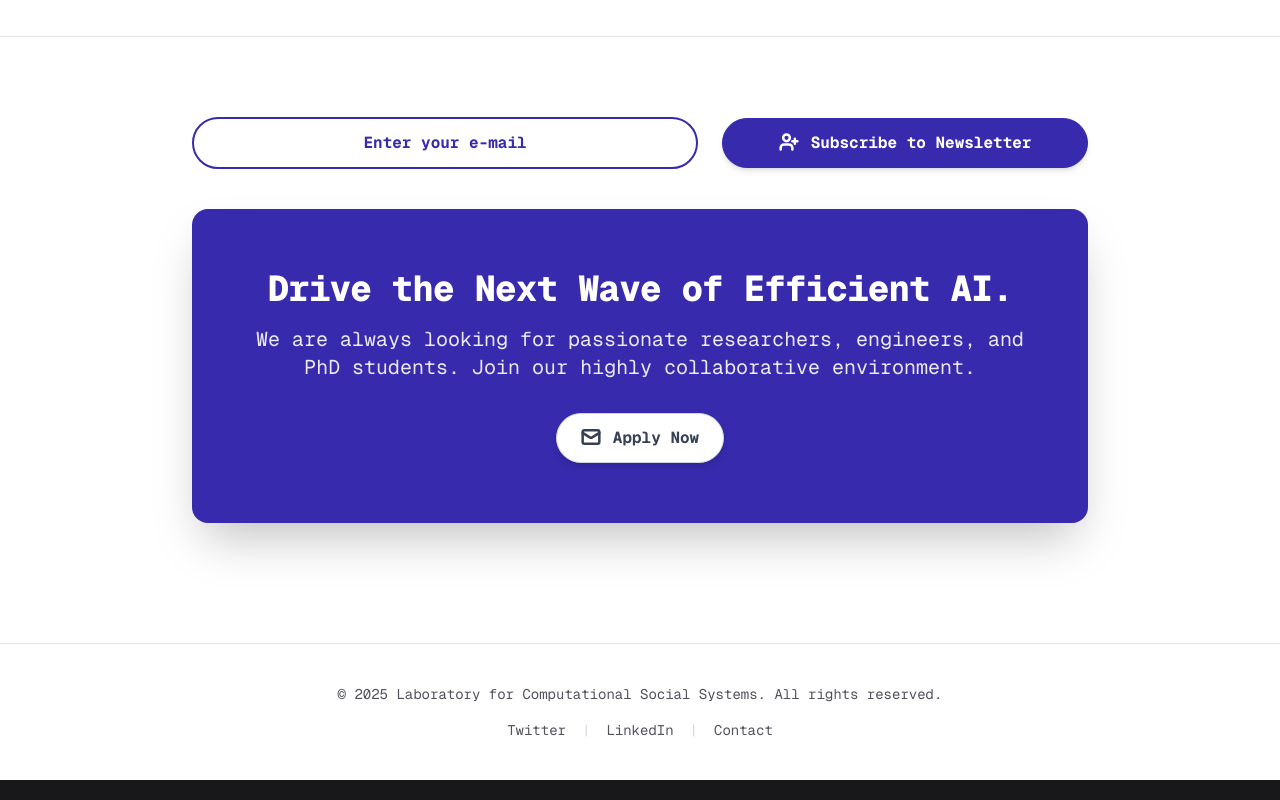
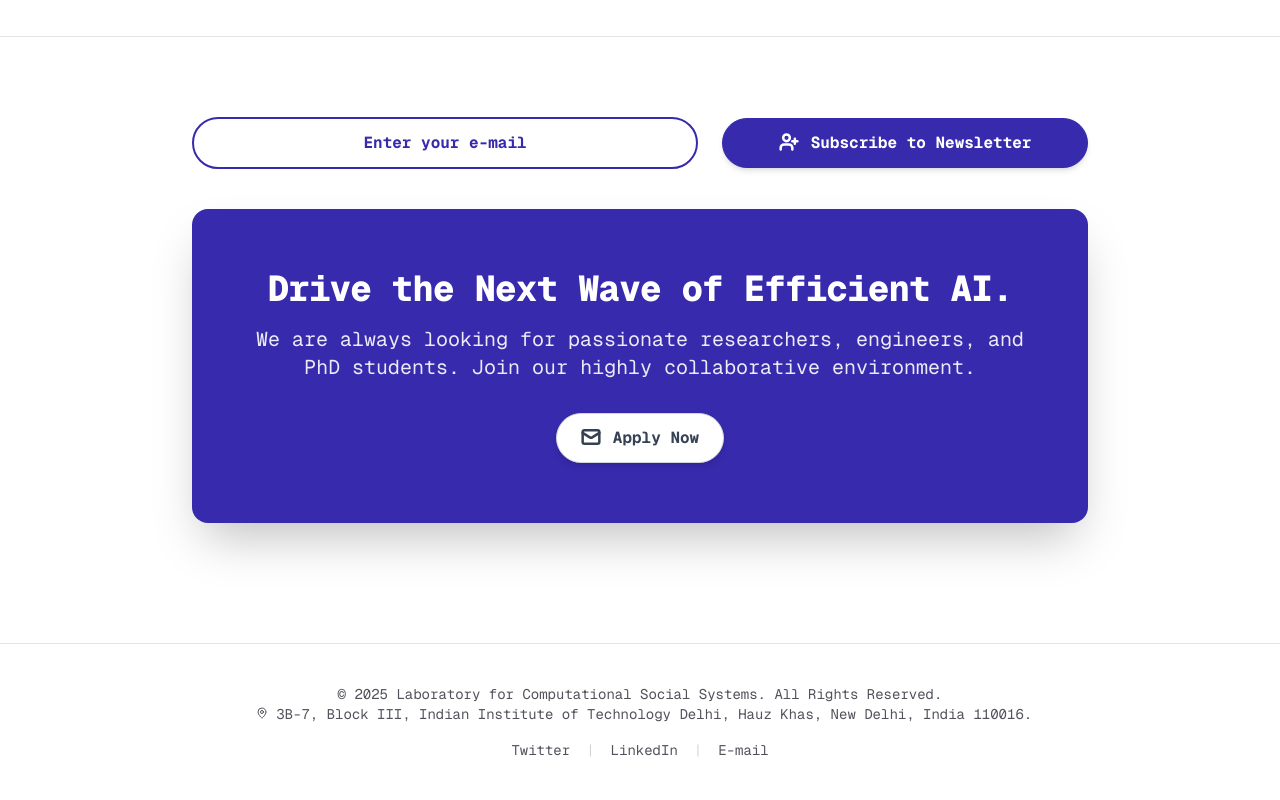
Before and after one commit to sudiptog81/efficient-llms, a Next.js app: page / in a window 1280 px wide. Shown: the part 3201-4001 px from the top of the page. Built offline with nearby package versions, Linux system fonts and the light colour scheme.

Commit message:
add address

```diff
--- a/src/components/Footer.js
+++ b/src/components/Footer.js
@@ -1,3 +1,4 @@
+import { MapPin } from "lucide-react";
 import Link from "next/link";
 
 export default function Footer() {
@@ -5,14 +6,15 @@ export default function Footer() {
     <footer className="w-full border-t border-zinc-200 dark:border-gray-800 py-10 mt-20 text-center text-sm text-zinc-600 dark:text-zinc-400">
       <div className="max-w-7xl mx-auto px-4 sm:px-6 lg:px-8">
         <p>
-          &copy; {new Date().getFullYear()} Laboratory for Computational Social Systems. All rights reserved.
+          &copy; {new Date().getFullYear()} Laboratory for Computational Social Systems. All Rights Reserved. <br />
+          <MapPin className="inline-block ml-2 mb-1 w-3 h-3" /> 3B-7, Block III, Indian Institute of Technology Delhi, Hauz Khas, New Delhi, India 110016.
         </p>
         <div className="mt-4 space-x-4">
           <Link href="https://twitter.com/lcs2lab" target="_blank" rel="noopener noreferrer" className="hover:text-indigo-800 dark:hover:text-indigo-400">Twitter</Link>
           <span className="text-zinc-300 dark:text-zinc-600">|</span>
           <Link href="https://www.linkedin.com/company/lcs2lab/" target="_blank" rel="noopener noreferrer" className="hover:text-indigo-800 dark:hover:text-indigo-400">LinkedIn</Link>
           <span className="text-zinc-300 dark:text-zinc-600">|</span>
-          <Link href="mailto:parmanu.lcs2@gmail.com" className="hover:text-indigo-800 dark:hover:text-indigo-400">Contact</Link>
+          <Link href="mailto:parmanu.lcs2@gmail.com" className="hover:text-indigo-800 dark:hover:text-indigo-400">E-mail</Link>
         </div>
       </div>
     </footer>
```
